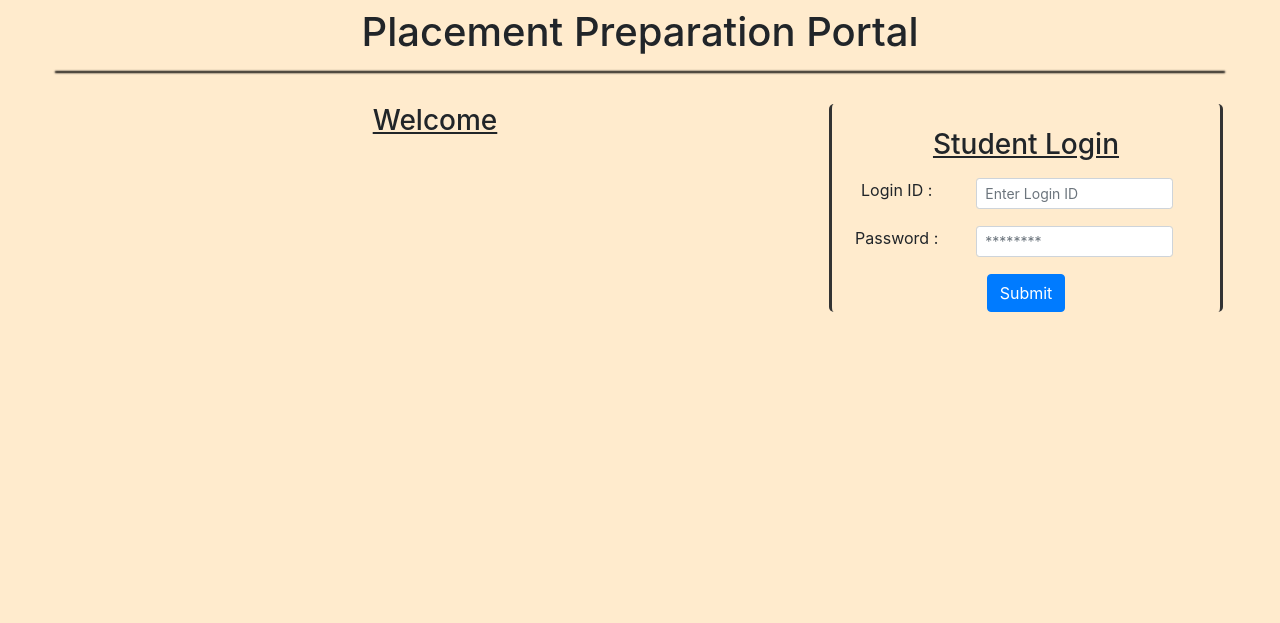
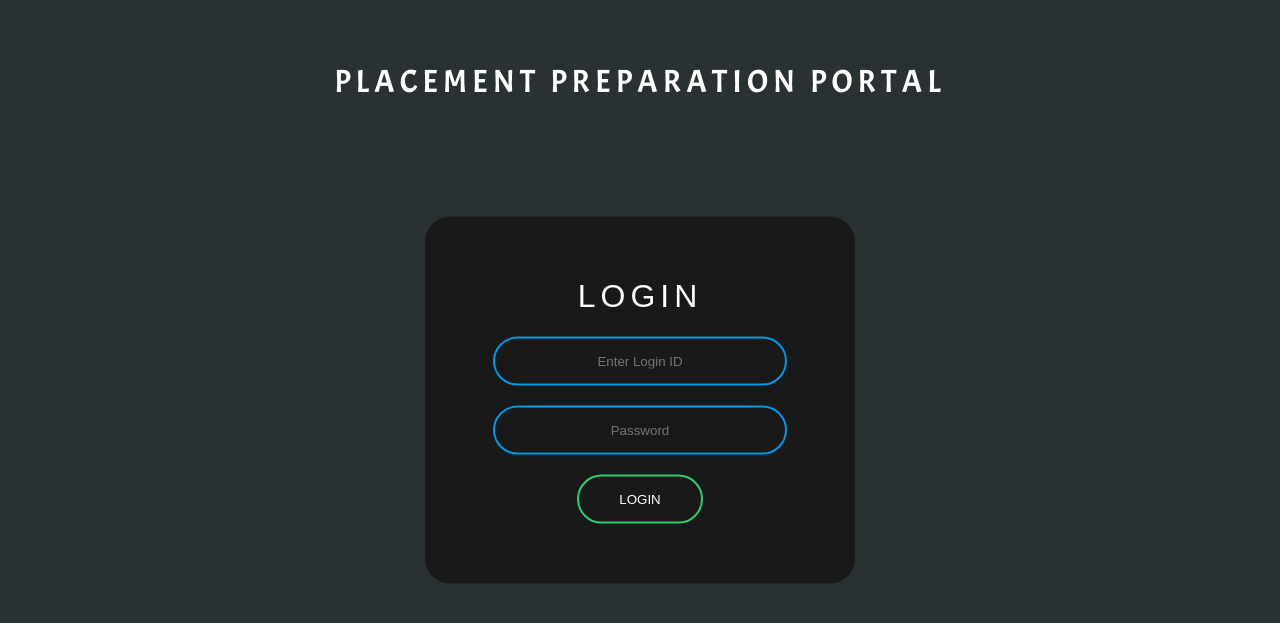
Before and after one commit to ranajoy-dutta/Online-Exam-Platform, a PHP site: page / in a window 1280 px wide. Shown: the top 623 px of the page. Run offline with PHP 8.4, Linux system fonts and the light colour scheme.

Commit message:
Design added to login page

```diff
--- a/index.php
+++ b/index.php
@@ -14,54 +14,32 @@
   }
 ?>
 
+
+
 <!DOCTYPE html>
 <html>
 <head>
   <title>Welcome | Placement Preparation Platform</title>
   <meta http-equiv="Content-Type" content="text/html; charset=iso-8859-1">
-  <link href="bootstrap.min.css" rel="stylesheet" Type="text/css">
-  <link href="style.css" rel="stylesheet" type="text/css">
+  <link href="style1.css" rel="stylesheet" type="text/css">
+  <link href="https://fonts.googleapis.com/css?family=Acme" rel="stylesheet">
 </head>
 
 <body>
-  <div class='text-center m-2 pr-5 pl-5'>
-    <h1 >Placement Preparation Portal</h1>
-    <hr class='cloud'>
-  <div class='row mt-5 pr-3'>
-    <div class='col-8'>
-      <h3 class='text-center'><u>Welcome</u></h3>
-    </div>
-
-    <div class='col-4 div-right'><br>
-      <h3 class='text-center'><u>Student Login</u></h3>
-
+  <h1 id="headername"> Placement Preparation Portal </h1>
   <?php
     if (include('connection.php')){
   ?>
-
-      <form class="form-horizontal mt-3" action='s_login_server.php' method='POST'>
-        <div class="form-group row">
-          <label for="login_id" class="col-4">Login ID :</label>
-          <div class="col-7">
-            <input type="text" name='loginid' class="form-control form-control-sm" id="login_id" placeholder="Enter Login ID" />
-          </div>
-        </div>
-        <div class="form-group row">
-          <label for="password" class="col-4">Password : </label>
-          <div class="col-7">
-            <input type="password" name='password' class="form-control form-control-sm" id="password" placeholder="********" />
-          </div>
-        </div>
-        <button type="submit" class="btn btn-primary btn-md">Submit</button>
+  <form class="box" action="s_login_server.php" method="POST">
+    <h1>login</h1>
+      <input type="text" name='loginid' id="username" placeholder="Enter Login ID">
+      <input type="password" name='password' id="pass" placeholder="Password">
+      <input type="submit" id="submit" value="login">
+    <!--<button type="submit" class="btn btn-primary btn-md">Submit</button>  -->
   </form>
 
   <?php
     };
   ?>
-    </div>
-  </div>
-  </div>
-
-
 </body>
 </html>
--- /dev/null
+++ b/style1.css
@@ -0,0 +1,89 @@
+/**************
+Body css
+***************/
+body {
+margin: 0;
+padding: 0;
+font-family: sans-serif;
+background: #2a3132;
+}
+.box {
+width: 350px;
+padding: 40px;
+position: absolute;
+top: 50%;
+left: 50%;
+transform: translate(-50%,-50%);
+background: #191919;
+border: none;
+border-radius: 25px;
+text-align: center;
+}
+h1{
+color: white;
+text-transform: uppercase;
+font-weight: 500;
+letter-spacing: 5px;
+}
+/**************
+Input Fields
+***************/
+#username, #pass{
+border: 2px solid #0097e6;
+background: none;
+display: block;
+margin: 20px auto;
+padding: 15px 45px;
+width: 200px;
+outline: none;
+color: white;
+border-radius: 25px;
+text-align: center;
+transition: 250ms width ease, 250ms border-color ease;
+}
+/**************
+    On Hover
+***************/
+#username:hover, #pass:hover{
+width: 220px;
+}
+/**************
+    On Focus
+***************/
+#username:focus, #pass:focus{
+width: 250px;
+border-color: #6fb98f;
+}
+/**************
+Submit Button
+***************/
+#submit{
+border: 2px solid #2ecc71;
+background: none;
+display: block;
+margin: 20px auto;
+text-align: center;
+padding: 15px 40px;
+outline: none;
+color: white;
+border-radius: 25px;
+cursor: pointer;
+text-transform: uppercase;
+font-weight: 200;
+transition: 250ms background ease;
+-webkit-transition: 250ms background ease;
+-moz-transition: 250ms background ease;
+-o-transition: 250ms background ease;
+}
+/**************
+    On Hover
+***************/
+#submit:hover{
+background: #2ecc71;
+}
+
+#headername{
+    text-align: center;
+    font-family: 'Acme', sans-serif;
+    padding-top: 40px;
+}
```
Also changed, not shown: 1 other file. Lines whose indentation alone changed are shown as unchanged.
